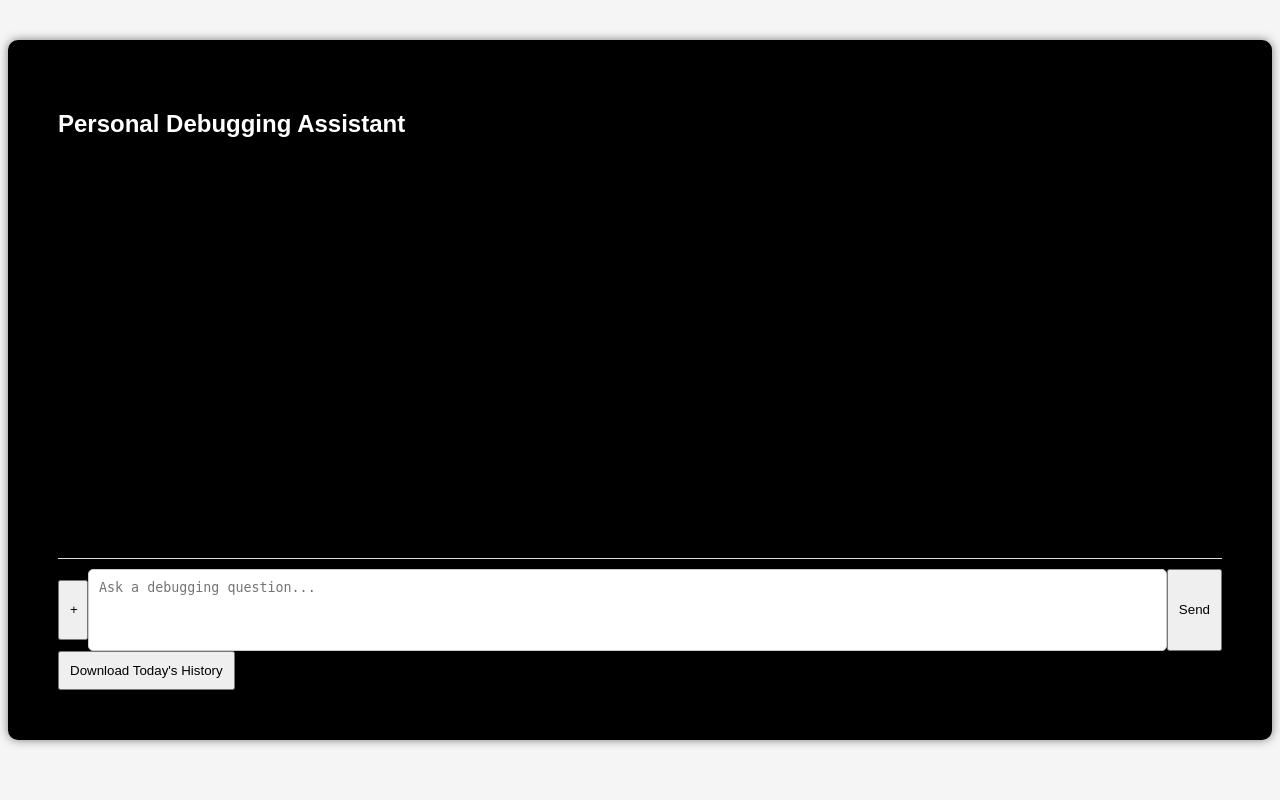
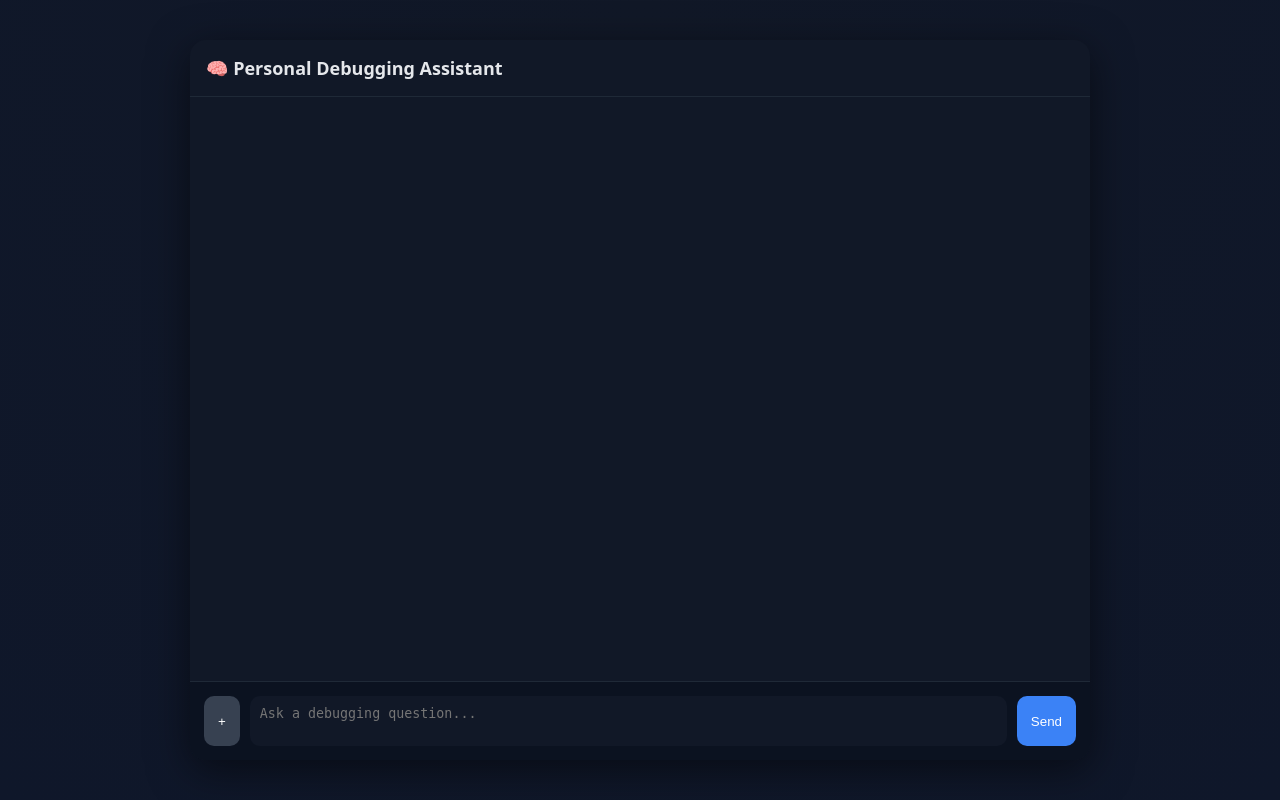
Before and after one commit to SajeelKA/AgenticSamples, a FastAPI app: page / in a window 1280 px wide. Run offline with FastAPI, Linux system fonts and the light colour scheme; parts of the project's set-up code (start-up, migrations or seed data) failed here and were passed over.

Commit message:
New frontend

````diff
--- a/debuggerAssistant/templates/index.html
+++ b/debuggerAssistant/templates/index.html
@@ -1,122 +1,194 @@
-
 <!DOCTYPE html>
 <html>
 <head>
-    <title> Personalized Debugging Assistant </title>
+<title>Personal Debugging Assistant</title>
+
 <style>
+:root {
+    --bg: #0f172a;
+    --panel: #111827;
+    --user: #3b82f6;
+    --bot: #1f2937;
+    --text: #e5e7eb;
+    --muted: #9ca3af;
+    --accent: #22c55e;
+}
+
+/* PAGE */
 body {
-            font-family: Arial, sans-serif;
-            background: #f5f5f5;
+    margin: 0;
+    font-family: system-ui, Arial;
+    background: radial-gradient(circle at top, #111827, #0f172a);
+    color: var(--text);
+    height: 100vh;
+    display: flex;
+    justify-content: center;
+    align-items: center;
 }
+
+/* APP WRAPPER */
 .chat-container {
-            width: vw;
-            height: vh;
-            margin: 40px auto;
-            background: black;
-            border-radius: 10px;
-            padding: 50px;
-            box-shadow: 0 0 10px rgba(0,0,0,0.5);
-        }
-        .messages {
+    width: 90%;
+    max-width: 900px;
+    height: 90vh;
+    background: var(--panel);
+    border-radius: 16px;
     display: flex;
     flex-direction: column;
-            height: 400px;
+    overflow: hidden;
+    box-shadow: 0 10px 40px rgba(0,0,0,0.5);
+}
+
+/* HEADER */
+.header {
+    padding: 16px;
+    font-size: 18px;
+    font-weight: 600;
+    border-bottom: 1px solid #1f2937;
+}
+
+/* MESSAGES */
+.messages {
+    flex: 1;
     overflow-y: auto;
-            border-bottom: 1px solid #ddd;
-            margin-bottom: 10px;
-            word-wrap: break-word;
-		    overflow-wrap: break-word;
+    padding: 20px;
+    display: flex;
+    flex-direction: column;
+    gap: 12px;
 }
+
+/* MESSAGE BASE */
 .message {
-            display: block;
-		    margin: 10px 0;
-		    max-width: 80%;
+    max-width: 75%;
+    padding: 12px 14px;
+    border-radius: 14px;
+    line-height: 1.4;
+    font-size: 14px;
+    white-space: pre-wrap;
 }
+
+/* USER */
 .user {
+    align-self: flex-end;
+    background: var(--user);
+    color: white;
+    border-bottom-right-radius: 4px;
+}
+
+/* BOT */
+.bot {
     align-self: flex-start;
-            color: blue;
-			background: #e3f2fd;
-			padding: 20px;
-			border-radius: 10px;
-			display: inline-block;
-			max-width: 80%;
+    background: var(--bot);
+    color: var(--text);
+    border-bottom-left-radius: 4px;
 }
-        .bot {
-	        align-self: flex-end;
-            color: green;
-			background: #e8f5e9;
-			padding: 20px;
-			border-radius: 10px;
-			display: inline-block;
-			max-width: 80%;
+
+/* THINKING */
+.thinking {
+    align-self: flex-start;
+    color: var(--muted);
+    font-style: italic;
 }
-        .thinking {
-	        align-self: flex-end;
-	        color: white;
-			font-weight: bold;
-			padding: 20px;
-			border-radius: 10px;
-			display: inline-block;
-			max-width: 80%;
-        }
+
+/* INPUT BAR */
 .input-box {
     display: flex;
+    gap: 10px;
+    padding: 14px;
+    border-top: 1px solid #1f2937;
+    background: #0b1220;
 }
-        input {
-            flex: 1;
-            padding: 10px;
-        }
-        button {
-            padding: 10px;
-        }
-        .feedback {
-            margin-top: 5px;
-        }
-        .header{
-        	color: White
-        }
+
 textarea {
     flex: 1;
+    resize: none;
     padding: 10px;
-			resize: none;
-			border-radius: 5px;
-			border: 1px solid #ccc;
+    border-radius: 10px;
+    border: none;
+    outline: none;
+    background: #111827;
+    color: white;
 }
+
+button {
+    padding: 10px 14px;
+    border-radius: 10px;
+    border: none;
+    cursor: pointer;
+    background: var(--user);
+    color: white;
+    transition: 0.2s;
+}
+
+button:hover {
+    opacity: 0.9;
+}
+
+/* FILE BUTTON */
+.file-btn {
+    background: #374151;
+}
+
+/* FEEDBACK */
+.feedback {
+    margin-top: 8px;
+    display: flex;
+    gap: 8px;
+}
+
+.feedback button {
+    font-size: 12px;
+    padding: 6px 10px;
+    background: #374151;
+}
+
 .selected-up {
-    		color: green;
+    background: var(--accent) !important;
 }
 
 .selected-down {
-			color: red;
+    background: #ef4444 !important;
+}
+
+/* CODE BLOCK */
+pre {
+    background: #0b1220;
+    padding: 10px;
+    border-radius: 8px;
+    overflow-x: auto;
+}
+
+/* SCROLLBAR */
+.messages::-webkit-scrollbar {
+    width: 6px;
+}
+.messages::-webkit-scrollbar-thumb {
+    background: #374151;
+    border-radius: 10px;
 }
 </style>
 </head>
+
 <body>
 
 <div class="chat-container">
-    <h2 class="header">Personal Debugging Assistant</h2>
+
+    <div class="header">🧠 Personal Debugging Assistant</div>
+
     <div class="messages" id="messages"></div>
 
+    <div class="input-box">
+        <button class="file-btn" onclick="document.getElementById('fileInput').click()">+</button>
+        <input type="file" id="fileInput" style="display:none">
 
-    <div class="input-box">
-    	<button style="margin:auto;display:block;width:30px; height:60px;" onclick="document.getElementById('fileInput').click()">+</button>
-    	<input type='file' id="fileInput" style="display:none">
-		<textarea id="question" placeholder="Ask a debugging question..." rows="4"></textarea>
+        <textarea id="question" placeholder="Ask a debugging question..."></textarea>
+
         <button onclick="sendMessage()">Send</button>
-
     </div>
-	<button onclick="downloadTodayHistory()">Download Today's History</button>
-
 </div>
 
 <script>
 
-document.getElementById("question").addEventListener("keypress", function(event) {
-    if (event.key === "Enter") {
-        event.preventDefault();  // prevents newline / form submit
-        sendMessage();
-    }
-});
 
 let sessionId = localStorage.getItem("session_id");
 if (!sessionId) {
@@ -124,31 +196,77 @@ if (!sessionId) {
     localStorage.setItem("session_id", sessionId);
 }
 
+
 function formatCode(text) {
     return text.replace(/```([\s\S]*?)```/g, "<pre><code>$1</code></pre>");
 }
 
 function formatText(text) {
-	text = formatCode(text);
-    return text.replace(/\n/g, "<br>");
+    return formatCode(text).replace(/\n/g, "<br>");
 }
 
+
+function addMessage(text, sender) {
+    const div = document.createElement("div");
+    div.className = "message " + sender;
+    div.innerHTML = formatText(text);
+    document.getElementById("messages").appendChild(div);
+    scrollBottom();
+}
+
+
 function addThinkingMessage() {
-    const msgDiv = document.createElement("div");
-    msgDiv.className = "message thinking";
-    msgDiv.id = "thinking-message";
+    const div = document.createElement("div");
+    div.className = "message thinking";
+    div.id = "thinking";
+
+    div.innerHTML = "<br> Thinking <br> <img src='static/images/InferinsicsLogo.png') }}' alt ='...Thinking...' style='width: 450px; height: 150px;' />";
+
+    document.getElementById("messages").appendChild(div);
+    scrollBottom();
+    return div;
+}
+
+
+function addBotMessage(text, id) {
+    const div = document.createElement("div");
+    div.className = "message bot";
 
     const content = document.createElement("div");
-    content.innerHTML = "<br> Thinking <br> <img src='static/images/InferinsicsLogo.png') }}' alt ='...Thinking...' style='width: 450px; height: 150px;' />";
+    content.innerHTML = formatText(text);
 
-    msgDiv.appendChild(content);
+    const fb = document.createElement("div");
+    fb.className = "feedback";
 
-    const messages = document.getElementById("messages");
-    messages.appendChild(msgDiv);
-    messages.scrollTop = messages.scrollHeight;
+    const up = document.createElement("button");
+    const down = document.createElement("button");
 
-    return msgDiv;
+    up.innerText = "👍 Better";
+    down.innerText = "👎 Still trying";
+
+    up.onclick = () => {
+        sendFeedback(id, true);
+        up.classList.add("selected-up");
+        up.disabled = down.disabled = true;
+    };
+
+    down.onclick = () => {
+        sendFeedback(id, false);
+        down.classList.add("selected-down");
+        up.disabled = down.disabled = true;
+    };
+
+    fb.appendChild(up);
+    fb.appendChild(down);
+
+    div.appendChild(content);
+    div.appendChild(fb);
+
+    document.getElementById("messages").appendChild(div);
+    scrollBottom();
 }
+
+
 async function sendMessage() {
     const input = document.getElementById("question");
     const fileInput = document.getElementById("fileInput");
@@ -158,19 +276,18 @@ async function sendMessage() {
 
     if (!text && !file) return;
 
-    addMessage(text || "Uploaded item: ${file.name}", "user");
+    addMessage(text || `Uploaded: ${file?.name}`, "user");
 
     input.value = "";
     fileInput.value = "";
-	const thinkingMsg = addThinkingMessage();
+
+    const thinking = addThinkingMessage();
 
     const formData = new FormData();
     formData.append("question", text);
     formData.append("session_id", sessionId);
 
-    if (file) {
-        formData.append("file", file);
-    }
+    if (file) formData.append("file", file);
 
     const res = await fetch("/ask", {
         method: "POST",
@@ -178,87 +295,33 @@ async function sendMessage() {
     });
 
     const data = await res.json();
-    thinkingMsg.remove();
+
+    thinking.remove();
     addBotMessage(data.answer, data.id);
-    const tokenMeter = document.getElementById("tokens");
-    let total = Number(data.tokens_used)
-
-	if (tokenMeter.innerText != "Tokens used so far:"){
-		console.log(tokenMeter.innerText)
-		total += Number(tokenMeter.innerText)
 }
 
-    tokenMeter.innerText = total;
-
-}
-
-function addMessage(text, sender) {
-    const msgDiv = document.createElement("div");
-    msgDiv.className = "message " + sender;
-    msgDiv.innerHTML = formatText(text);
-    const messages = document.getElementById("messages");
-    messages.appendChild(msgDiv);
-	messages.scrollTop = messages.scrollHeight;
-}
-
-function addBotMessage(text, id) {
-    const msgDiv = document.createElement("div");
-    msgDiv.className = "message bot";
-
-    const content = document.createElement("div");
-    content.innerHTML = formatText(text);
-
-    const feedback = document.createElement("div");
-    feedback.className = "feedback";
-
-    const up = document.createElement("button");
-    up.dataset.id = id;
-
-    up.innerHTML = "Better?";
-	up.onclick = (e) => {
-							sendFeedback(e.target.dataset.id, true);
-							e.target.classList.add("selected-up");
-							up.innerText="Saved";
-							up.disabled=true;
-							down.disabled=true;
-						};
-
-    const down = document.createElement("button");
-   	down.dataset.id = id;
-
-    down.innerHTML = "Still trying?";
-	down.onclick = (e) => {
-							sendFeedback(e.target.dataset.id, false);
-							e.target.classList.add("selected-down");
-							down.innerText="Saved";
-							up.disabled=true;
-							down.disabled=true;
-
-							};
-
-    feedback.appendChild(up);
-    feedback.appendChild(down);
-
-    msgDiv.appendChild(content);
-    msgDiv.appendChild(feedback);
-    document.getElementById("messages").appendChild(msgDiv);
-	const messages = document.getElementById("messages");
-	messages.scrollTop = messages.scrollHeight;
-}
 
 async function sendFeedback(id, success) {
     await fetch("/feedback", {
         method: "POST",
         headers: {"Content-Type": "application/json"},
-        body: JSON.stringify({id: id, success: success})
+        body: JSON.stringify({id, success})
     });
-
 }
 
-async function downloadTodayHistory() {
 
-	window.location.href = "/downloadChatHistory";
+function scrollBottom() {
+    const el = document.getElementById("messages");
+    el.scrollTop = el.scrollHeight;
 }
+
+
+document.getElementById("question").addEventListener("keypress", e => {
+    if (e.key === "Enter") {
+        e.preventDefault();
+        sendMessage();
+    }
+});
 
 </script>
 
````
Also changed, not shown: debuggerAssistant/templates/index (copy).html (renamed from debuggerAssistant/templates/index_backup.html, +71 -10 lines), debuggerAssistant/checkpoints_guests.db (added). Lines whose indentation alone changed are shown as unchanged.
